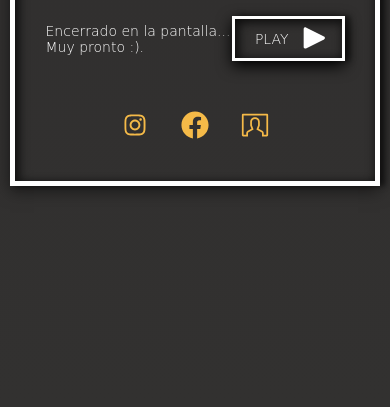
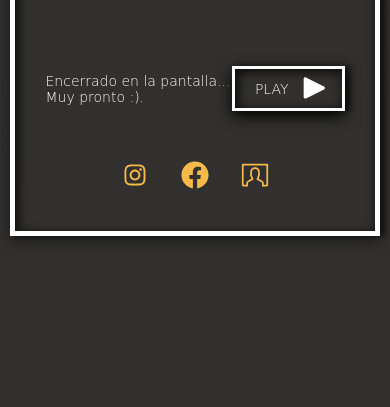
Before and after one commit to LuOfLuck/escapeweb-rev, a plain HTML site: page docs/index.html in a window 390 px wide. Shown: the part 437-844 px from the top of the page. Drawn offline with Linux system fonts and the light colour scheme; a web font is replaced by a local one.

Commit message:
responsive completo

```diff
--- a/docs/css/main.css
+++ b/docs/css/main.css
@@ -74,7 +74,7 @@
 .banner__mid{
 	display: flex;
 	width: 100%;
-	margin: 50px 0px;
+	margin: 80px 0px 50px 0px;
 }
 .banner__mid > *{
 	margin: auto;
@@ -162,6 +162,10 @@
 		font-size: 8px;
 		width: 90%;
 		transform: scale(1);
+		padding: 20px 20px 40px 20px;
+	}
+	.banner__mid{
+		margin: 150px 0px 50px 0px;
 	}
 	.banner__mid__button {
 		font-size: 8px;
@@ -177,6 +181,9 @@
 		transform: scale(1);
 		padding: 40px 30px;
 	}
+	.banner__mid{
+		margin: 150px 0px 50px 0px;
+	}
 	.banner__mid__button {
 		font-size: 7px;
 	}
```
